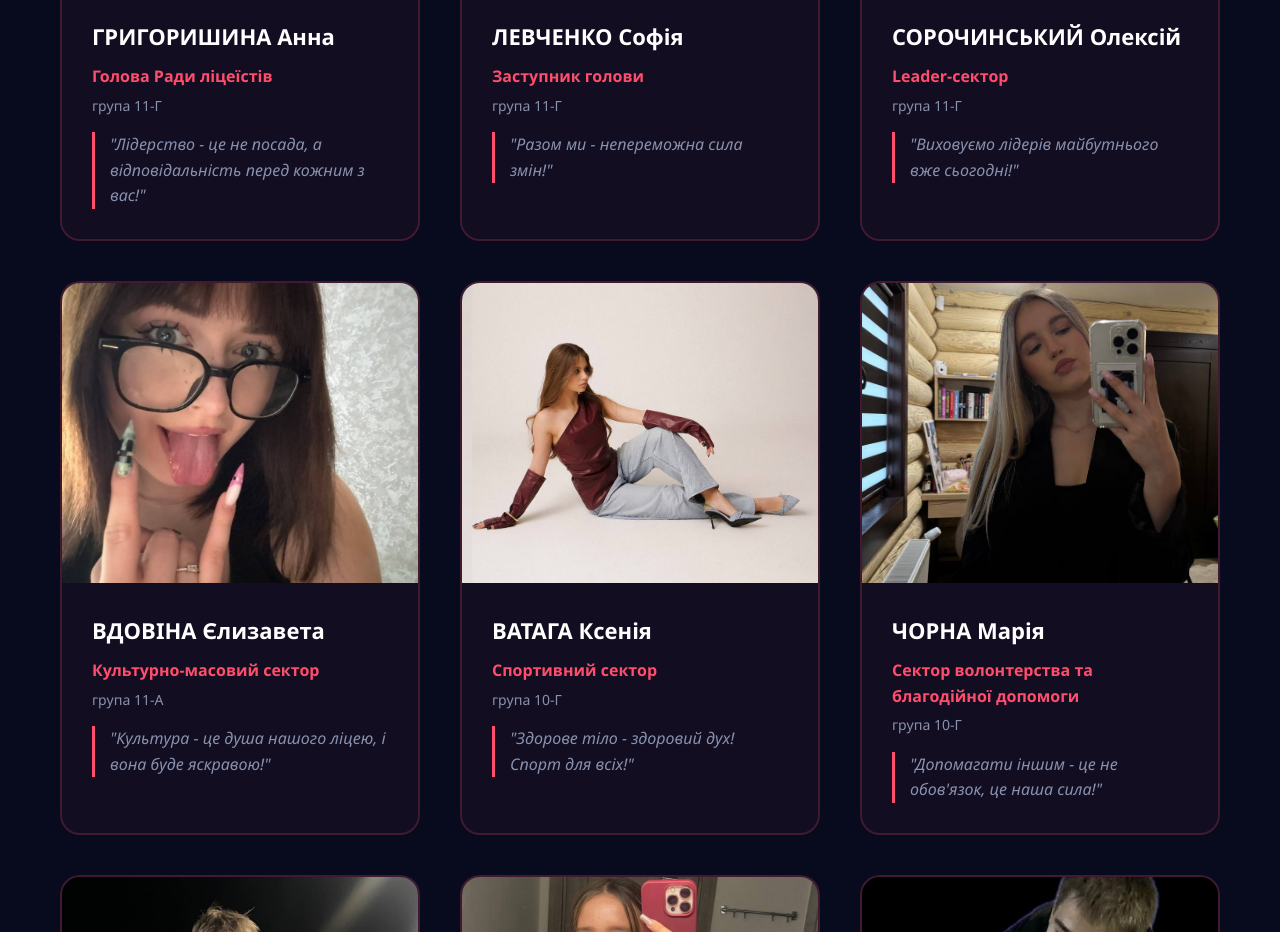
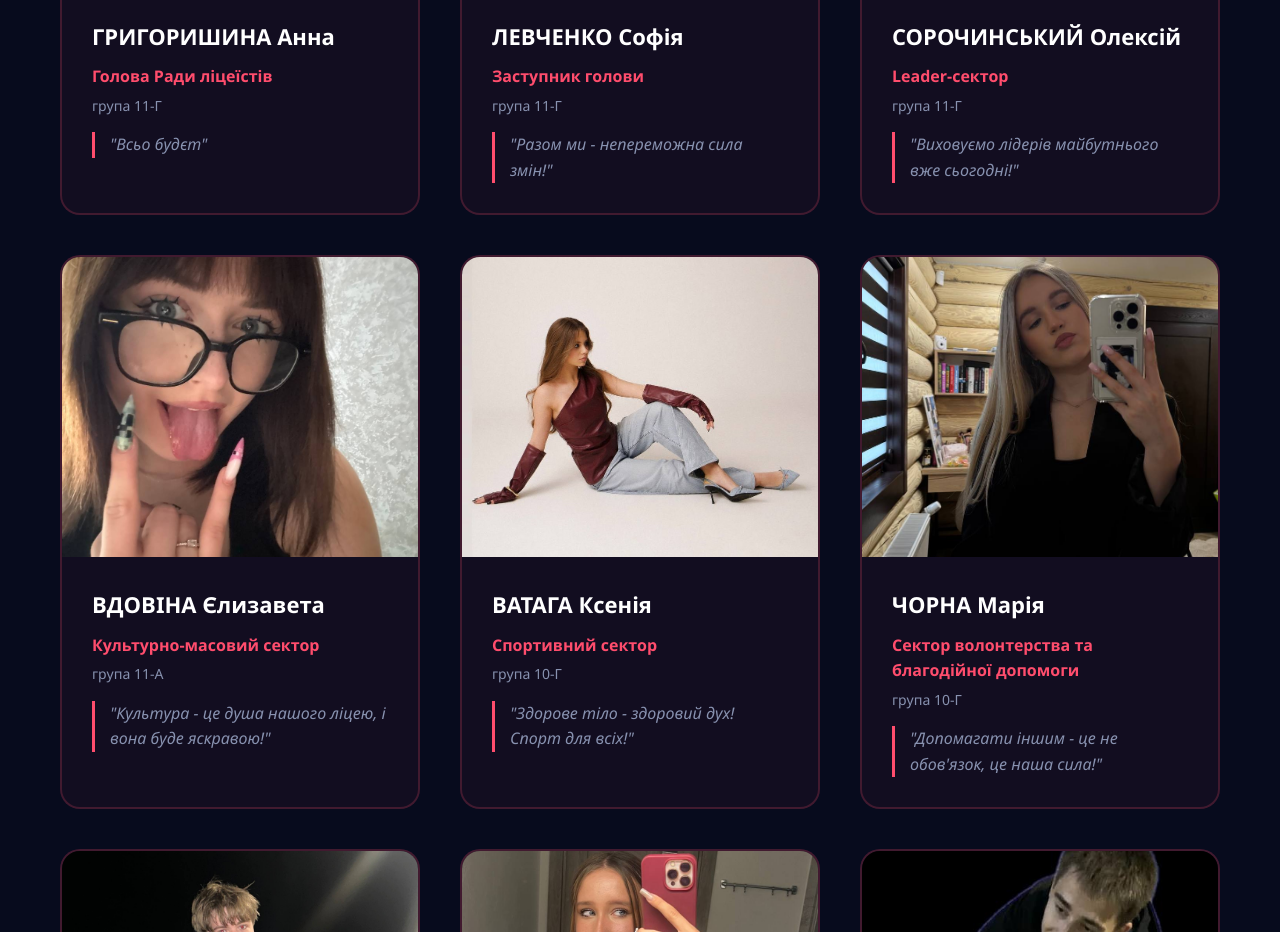
Before and after one commit to Volodymyr54t4t/hachi, a plain HTML site: page index.html in a window 1280 px wide. Shown: the part 2900-3832 px from the top of the page. Drawn offline with Linux system fonts and the light colour scheme.

Commit message:
цитата 1

```diff
--- a/index.html
+++ b/index.html
@@ -114,7 +114,7 @@
                         <h3>ГРИГОРИШИНА Анна</h3>
                         <p class="team-role">Голова Ради ліцеїстів</p>
                         <p class="team-group">група 11-Г</p>
-                        <p class="team-slogan">"Лідерство - це не посада, а відповідальність перед кожним з вас!"</p>
+                        <p class="team-slogan">"Всьо будєт"</p>
                     </div>
                 </div>
 
```
